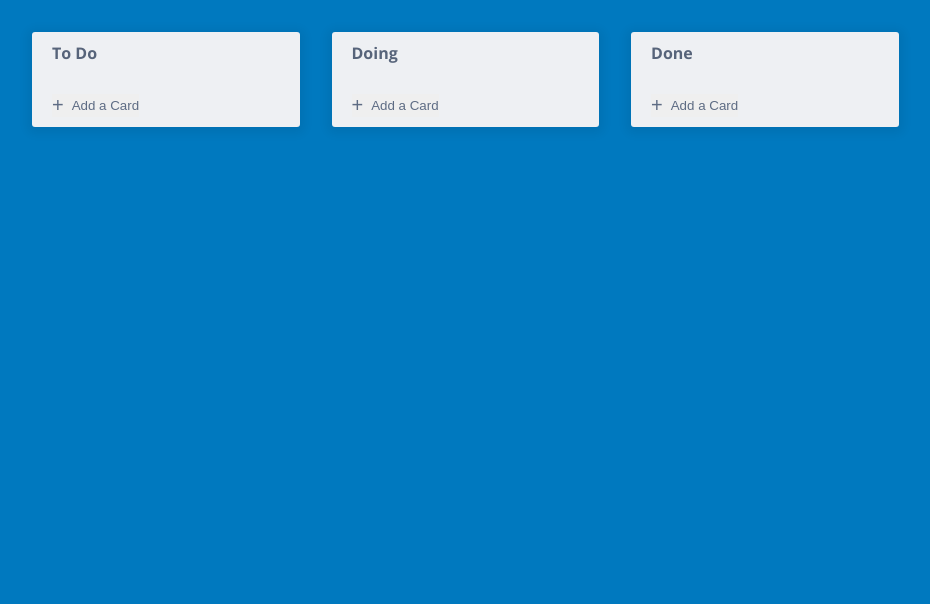
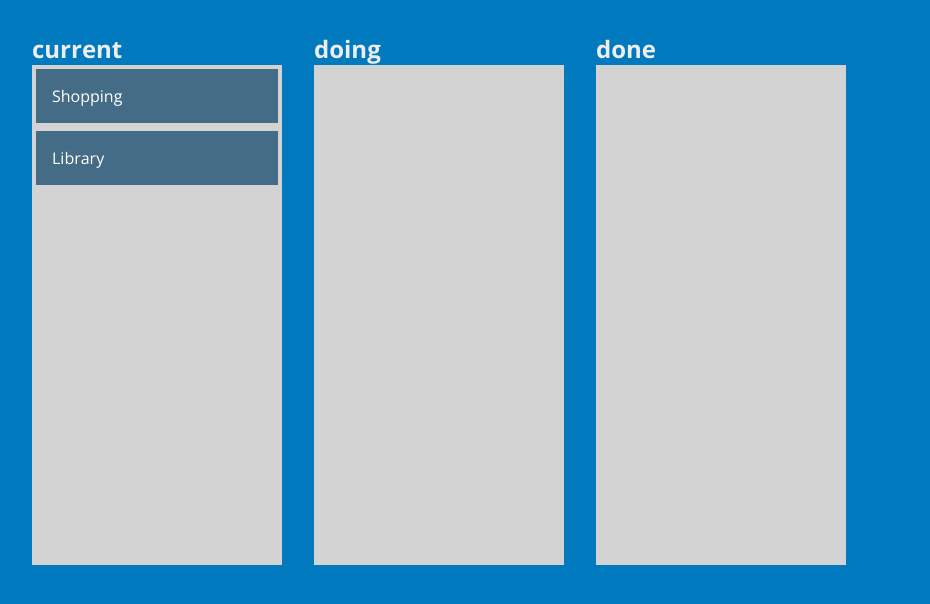
Before and after one commit to Bhavani-Bolloju/Trello, a React (Vite) app: page / in a window 1280 px wide. Shown: the top 604 px of the page, without its empty margins (0-930 px from the left). Built offline with nearby package versions, Linux system fonts and the light colour scheme.

Commit message:
added drag and drop

```diff
--- a/index.html
+++ b/index.html
@@ -11,6 +11,13 @@
       rel="stylesheet"
     />
     <title>Trello</title>
+    <style>
+      html,
+      body,
+      #root {
+        height: 100%;
+      }
+    </style>
   </head>
   <body>
     <div id="root"></div>
--- a/package.json
+++ b/package.json
@@ -12,6 +12,7 @@
     "@reduxjs/toolkit": "^1.9.3",
     "nanoid": "^4.0.1",
     "react": "^18.2.0",
+    "react-beautiful-dnd": "^13.1.1",
     "react-dom": "^18.2.0",
     "react-icons": "^4.8.0",
     "react-redux": "^8.0.5",
--- a/src/components/AllTodos.jsx
+++ b/src/components/AllTodos.jsx
@@ -2,17 +2,96 @@
 import CompletedTasks from "./done/CompletedTasks";
 import CurrentTasks from "./doing/CurrentTasks";
 import Todos from "./todo/NewTodos";
+import { DragDropContext, Droppable, Draggable } from "react-beautiful-dnd";
 
 import classes from "./AllTodos.module.scss";
+import { useSelector } from "react-redux";
 
 function AllTodos() {
+  const { allTodos } = useSelector((state) => state.allTodos);
+  console.log(allTodos);
+
   return (
     <div className={classes.todos}>
-      <Todos />
-      <CurrentTasks />
-      <CompletedTasks />
+      <DragDropContext onDragEnd={(result) => console.log(result)}>
+        {Object.entries(allTodos).map(([id, column], i) => {
+          // console.log(id);
+          return (
+            <div key={id}>
+              <h2>{column.name}</h2>
+              <div>
+                <Droppable droppableId={id}>
+                  {(provided, snapshot) => {
+                    return (
+                      <div
+                        {...provided.droppableProps}
+                        ref={provided.innerRef}
+                        style={{
+                          background: snapshot.isDraggingOver
+                            ? "lightblue"
+                            : "lightgrey",
+                          padding: 4,
+                          width: 250,
+                          minHeight: 500,
+                        }}
+                      >
+                        {column.todos.map((todo, index) => {
+                          // console.log(todo.id);
+                          return (
+                            <Draggable
+                              key={todo.id}
+                              index={index}
+                              draggableId={todo.id}
+                            >
+                              {(provided, snapshot) => {
+                                return (
+                                  <div
+                                    ref={provided.innerRef}
+                                    {...provided.draggableProps}
+                                    {...provided.dragHandleProps}
+                                    style={{
+                                      userSelect: "none",
+                                      padding: 16,
+                                      margin: "0 0 8px 0",
+                                      minHeight: "50px",
+                                      backgroundColor: snapshot.isDragging
+                                        ? "#263B4A"
+                                        : "#456C86",
+                                      color: "white",
+                                      ...provided.draggableProps.style,
+                                    }}
+                                  >
+                                    {todo.todo}
+                                  </div>
+                                );
+                              }}
+                            </Draggable>
+                          );
+                        })}
+                        {provided.placeholder}
+                      </div>
+                    );
+                  }}
+                </Droppable>
+              </div>
+            </div>
+          );
+        })}
+      </DragDropContext>
     </div>
   );
 }
 
 export default AllTodos;
+
+// function AllTodos() {
+//   return (
+//     <DragDropContext onDragEnd={(result) => console.log(result)}>
+//       <div className={classes.todos}>
+//         <Todos />
+//         <CurrentTasks />
+//         <CompletedTasks />
+//       </div>
+//     </DragDropContext>
+//   );
+// }
--- /dev/null
+++ b/src/components/store/AllTasksSlice.jsx
@@ -0,0 +1,78 @@
+import { createSlice } from "@reduxjs/toolkit";
+// import { updateTodos } from "./TodoSlice";
+import { nanoid } from "nanoid";
+
+const initialState = {
+  allTodos: {
+    current: {
+      name: "current",
+      todos: [
+        {
+          todo: "Shopping",
+          id: nanoid(3),
+        },
+        {
+          todo: "Library",
+          id: nanoid(3),
+        },
+      ],
+      addCard: false,
+      editCard: false,
+    },
+    doing: {
+      name: "doing",
+      todos: [],
+      addCard: false,
+      editCard: false,
+    },
+    done: {
+      name: "done",
+      todos: [],
+      addCard: false,
+      editCard: false,
+    },
+  },
+};
+export const updateTodos = function (items, action) {
+  const todos = [...items];
+  const id = action.payload.id;
+  const findId = todos.findIndex((todo) => todo.id === id);
+  if (findId < 0) {
+    items.push(action.payload);
+  } else {
+    //when todo already exists replace it with updated one
+    const EditedItem = todos[findId];
+    const updateItem = {
+      ...EditedItem,
+      todo: action.payload.todo,
+      edit: !EditedItem.edit,
+    };
+    items[findId] = updateItem;
+  }
+};
+
+const allTasksSlice = createSlice({
+  name: "allTodos",
+  initialState,
+  reducers: {
+    newTodo: (state, action) => {
+      updateTodos(state.currentTodos, action);
+    },
+
+    addTodo: (state) => {
+      state.addCTCard = !state.addCTCard;
+    },
+
+    editTodo: (state, action) => {
+      const items = [...state.currentTodos];
+      const findTodo = items.findIndex((item) => item.id === action.payload);
+      const todo = items[findTodo];
+      const updatedTodo = { ...todo, edit: !todo.edit };
+      state.currentTodos[findTodo] = updatedTodo;
+    },
+  },
+});
+
+export const { newTodo, addTodo, editTodo } = allTasksSlice.actions;
+
+export default allTasksSlice.reducer;
--- a/src/components/store/TodosStore.js
+++ b/src/components/store/TodosStore.js
@@ -2,11 +2,13 @@
 import taskReducer from "../store/TodoSlice";
 import doingTaskReducer from "../store/DoingSlice";
 import doneTaskReducer from "../store/DoneSlice";
+import allTasksReducer from "../store/AllTasksSlice";
 
 export const store = configureStore({
   reducer: {
     todos: taskReducer,
     doingTodos: doingTaskReducer,
     doneTodos: doneTaskReducer,
+    allTodos: allTasksReducer,
   },
 });
--- a/src/index.scss
+++ b/src/index.scss
@@ -8,7 +8,9 @@
   font-size: 16px;
   font-family: "Open Sans", sans-serif;
   background-color: #0079bf;
-  color: #5e6c84;
+  // color: #5e6c84;
+
+  color: #eee;
 }
 
 .todoList {
--- a/src/main.jsx
+++ b/src/main.jsx
@@ -6,9 +6,9 @@
 import { store } from "./components/store/TodosStore";
 
 ReactDOM.createRoot(document.getElementById("root")).render(
-  <React.StrictMode>
-    <Provider store={store}>
-      <App />
-    </Provider>
-  </React.StrictMode>
+  // <React.StrictMode>
+  <Provider store={store}>
+    <App />
+  </Provider>
+  // </React.StrictMode>
 );
```
Also changed, not shown: 1 other file (tests, documents, lock files or other folders).
